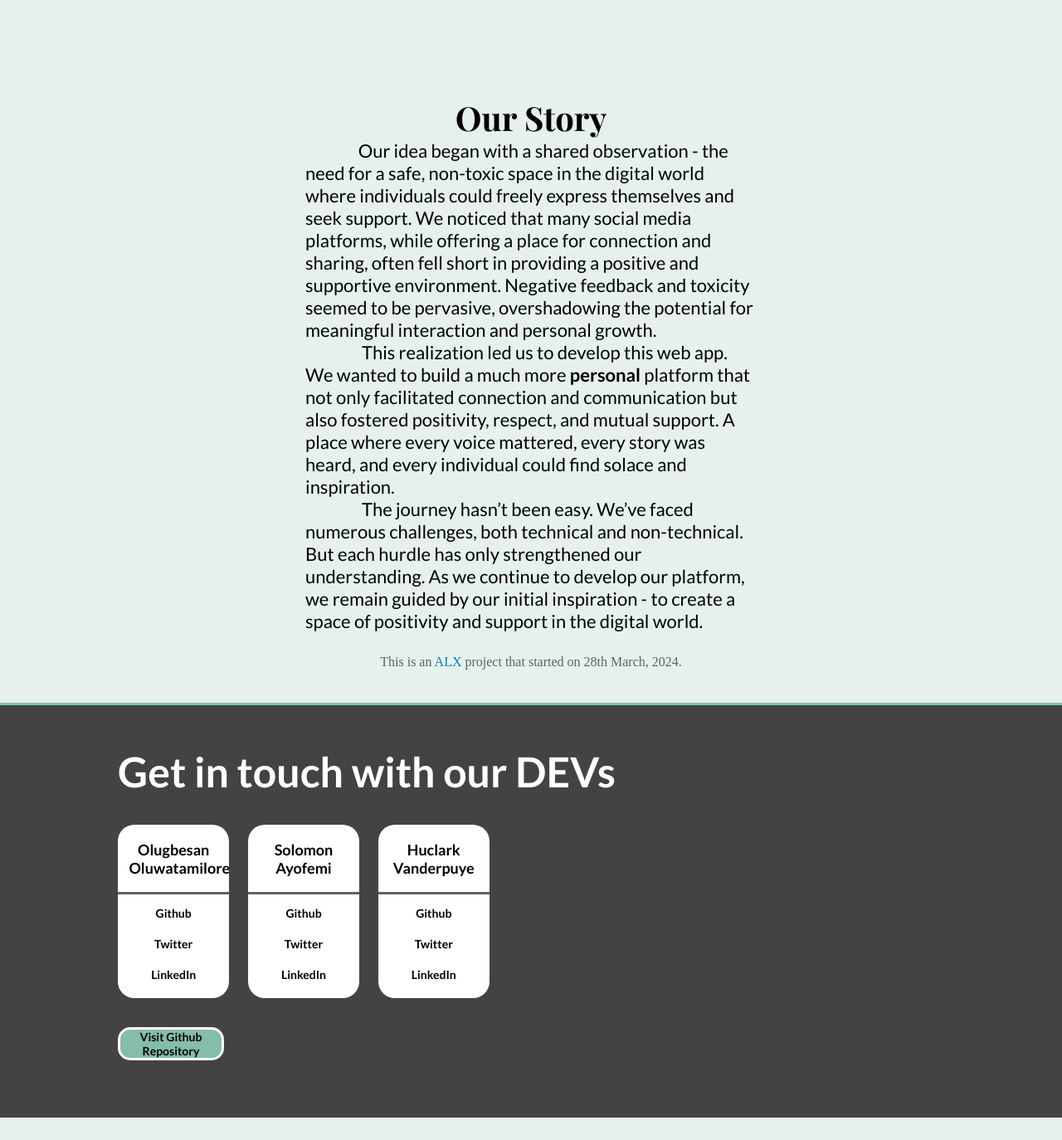
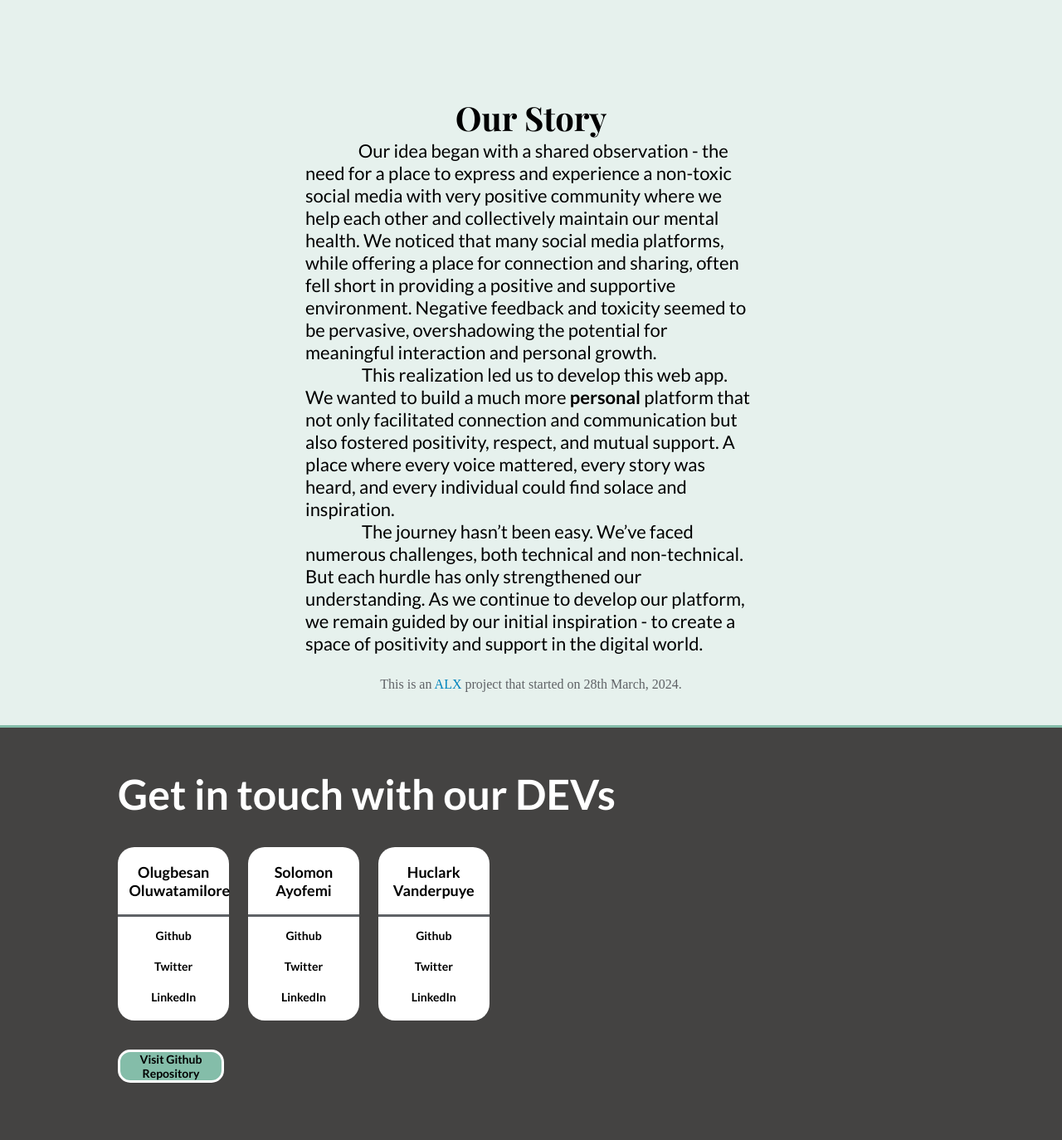
Before and after one commit to tami-cp0/Ikiru, a Flask app: page /about in a window 1280 px wide. Shown: the part 2601-3975 px from the top of the page at 83% size. Before the commit the page ends 3948 px from the top, so only its background shows below. Run offline with Flask 3, Linux system fonts and the light colour scheme; some libraries are stand-ins or nearby versions.

Commit message:
Update: Story change

```diff
--- a/web_app/templates/about.html
+++ b/web_app/templates/about.html
@@ -473,7 +473,7 @@
       <section class="about">
         <article>
             <p class="name">Our Story</p>
-            <p class="description">               Our idea began with a shared observation - the need for a safe, non-toxic space in the digital world where individuals could freely express themselves and seek support. We noticed that many social media platforms, while offering a place for connection and sharing, often fell short in providing a positive and supportive environment. Negative feedback and toxicity seemed to be pervasive, overshadowing the potential for meaningful interaction and personal growth.
+            <p class="description">               Our idea began with a shared observation - the need for a place to express and experience a non-toxic social media with very positive community where we help each other and collectively maintain our mental health. We noticed that many social media platforms, while offering a place for connection and sharing, often fell short in providing a positive and supportive environment. Negative feedback and toxicity seemed to be pervasive, overshadowing the potential for meaningful interaction and personal growth.
                 This realization led us to develop this web app. We wanted to build a much more <span style="font-weight: bold;">personal</span> platform that not only facilitated connection and communication but also fostered positivity, respect, and mutual support. A place where every voice mattered, every story was heard, and every individual could find solace and inspiration.
                 The journey hasn’t been easy. We’ve faced numerous challenges, both technical and non-technical. But each hurdle has only strengthened our understanding. As we continue to develop our platform, we remain guided by our initial inspiration - to create a space of positivity and support in the digital world.
             </p>
```
